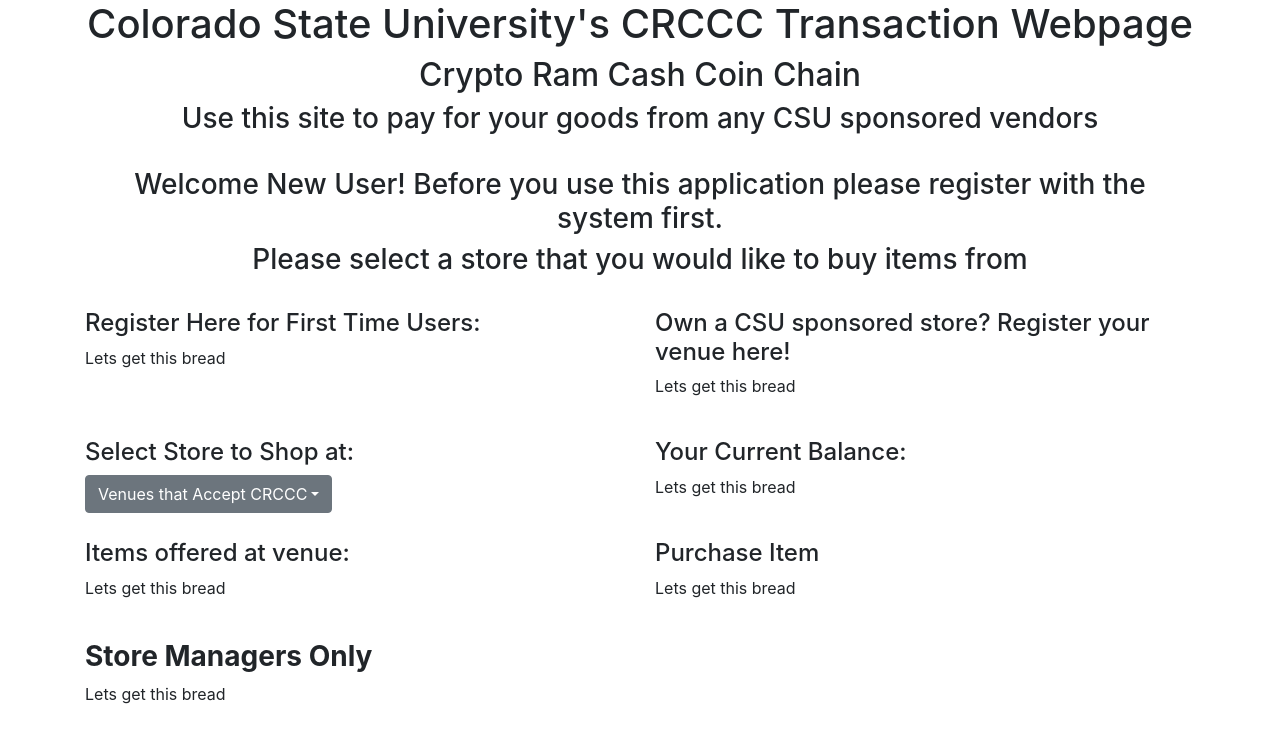
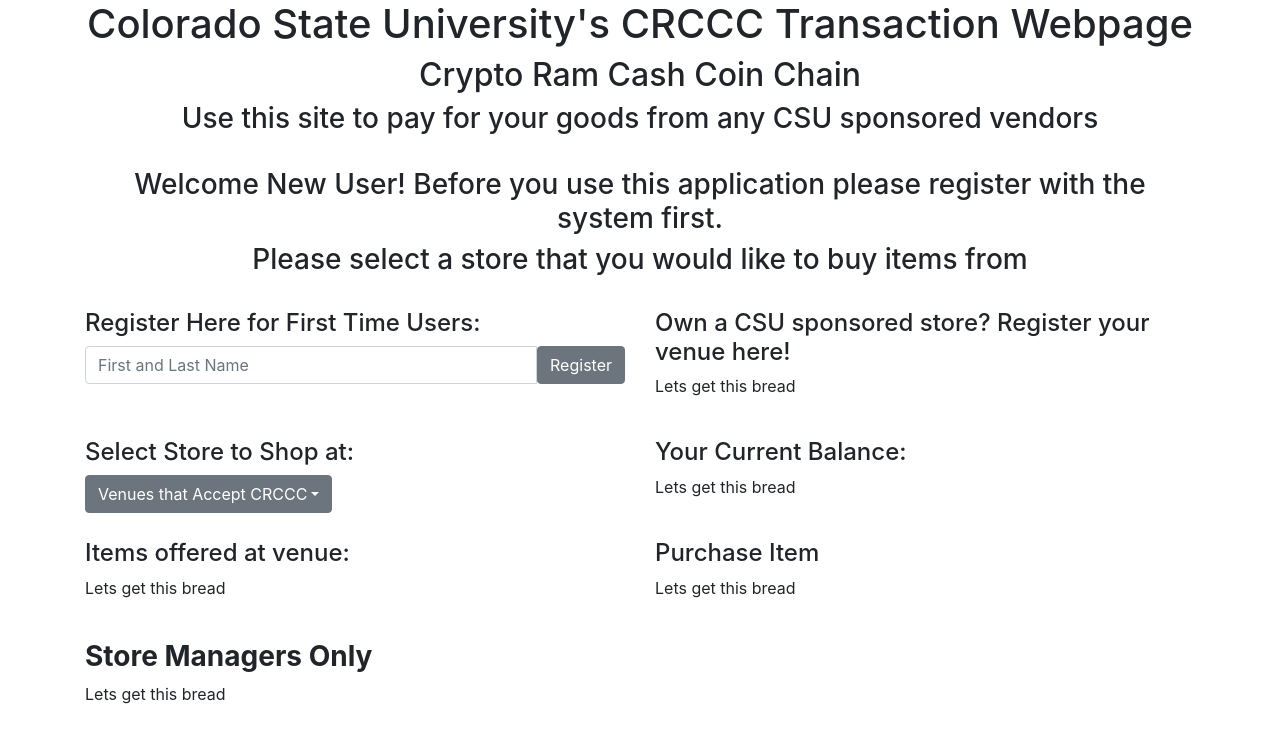
Before and after one commit to 0kayla0/TermProject, a React (Create React App) app in the folder crccc-token/: page / in a window 1280 px wide. Shown: the top 742 px of the page. Built offline with nearby package versions, Linux system fonts and the light colour scheme.

Commit message:
Added the compent for a new student to register with the system

```diff
--- a/crccc-token/src/App.js
+++ b/crccc-token/src/App.js
@@ -1,9 +1,4 @@
 import React, {Component} from 'react';
-
-import {
-    Card, CardText, CardBody,
-    CardTitle, CardSubtitle, Button
-} from 'reactstrap';
 import { Container, Row, Col } from 'reactstrap';
 
 import CurrentVendor from "./Components/CurrentVendor";
@@ -68,7 +63,6 @@
             <div>
 
                 <Container>
-
                     <Row>
                         <Col>
                             <h1 align="center">Colorado State University's CRCCC Transaction Webpage</h1>
@@ -79,9 +73,7 @@
                             <h3 align="center">{regName}</h3>
                         </Col>
                     </Row>
-
                     <br/>
-
                     <Row>
                         <Col>
                             <h4>Register Here for First Time Users:</h4>
@@ -92,9 +84,7 @@
                             <SpawnRegister updateAvailableRegisters={this.updateAvailableRegisters}/>
                         </Col>
                     </Row>
-
                     <br/>
-
                     <Row>
                         <Col>
                             <h4>Select Store to Shop at:</h4>
@@ -106,9 +96,7 @@
                             <StudentBalance/>
                         </Col>
                     </Row>
-
                     <br/>
-
                     <Row>
                         <Col>
                             <h4>Items offered at venue:</h4>
@@ -119,9 +107,7 @@
                             <PurchaseItem register_name={this.state.register_name}/>
                         </Col>
                     </Row>
-
                     <br/>
-
                     <Row>
                         <Col>
                             <h3><strong>Store Managers Only</strong></h3>
--- a/crccc-token/src/Components/CurrentVendor.js
+++ b/crccc-token/src/Components/CurrentVendor.js
@@ -22,7 +22,7 @@
     render(){
 
         //FIXME this is just a debugging value, this will need to be updated
-        let vendors = ["Lake Street", "Cam's Lobby shop", "Taco Bell", "Debug"];
+        let vendors = ["Lake Street Market", "Cam's Lobby shop", "Taco Bell", "Debug"];
 
         let vendor_Item = (vendors).map((item) =>
             <DropdownItem value={item}  onClick={(event) => this.props.updateRegister(event.target.value)}>{item}</DropdownItem>
--- a/crccc-token/src/Components/RegisterStudent.js
+++ b/crccc-token/src/Components/RegisterStudent.js
@@ -1,14 +1,27 @@
 import React,{Component} from 'react';
+import { InputGroup, InputGroupAddon, Input, Button } from 'reactstrap';
+
 
 export default class RegisterStudent extends Component{
     constructor(props){
         super(props);
+        this.state = {
+            tempName : ""
+        };
     }
 
+    updateField(event){
+        this.setState({tempName :event.target.value});
+    }
+
+    //TODO this DOES NOT handle errors when a user is already registered this will come in when we call the contract
     render(){
         return (
             <div>
-                <p>Lets get this bread</p>
+                <InputGroup>
+                    <Input onChange={(event) => (this.updateField(event))} value={this.props.acc_name} placeholder={"First and Last Name"}/>
+                    <Button onClick={() => (this.props.update_name(this.state.tempName))}>Register</Button>
+                </InputGroup>
             </div>
         );
     }
```
